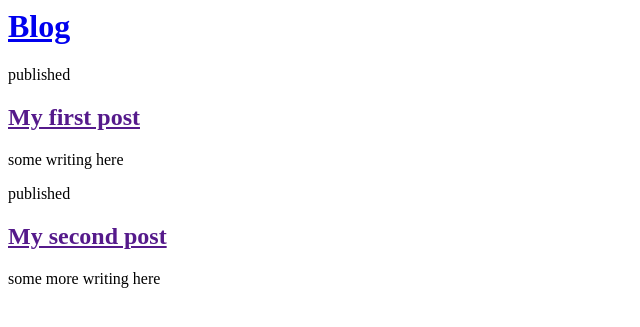
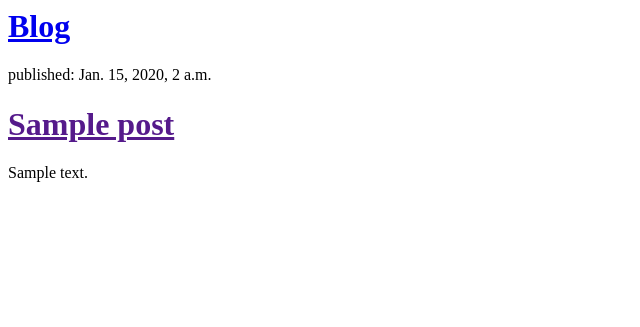
Before and after one commit to JennyHuaang/my-first-blog, a Django app: template blog/templates/blog/post_list.html in a window 1280 px wide. Shown: the top 327 px of the page, without its empty margins (0-640 px from the left). Run offline with Django 3.2, Linux system fonts and the light colour scheme; the template is opened without the code that fills it: values that come from a table or form of the project are taken from there, others are empty; tables that the repository leaves empty hold one stand-in row (values such as "Sample post").

Commit message:
Modified templates to display posts from database.

```diff
--- a/blog/templates/blog/post_list.html
+++ b/blog/templates/blog/post_list.html
@@ -6,17 +6,12 @@
 		<div>
 			<h1><a href = "/"> Blog </a></h1>
 		</div>
-
-		<div>
-			<p>published</p>
-			<h2><a href = ""> My first post </a></h2>
-			<p>some writing here</p>
-		</div>
-
-		<div>
-			<p>published</p>
-			<h2><a href =""> My second post </a></h2>
-			<p> some more writing here </p>
-		</div>
+		{% for post in posts %}
+			<div>
+				<p> published: {{post.published_date}}</p>
+				<h1><a href = ""> {{post.title}}</a></h1>
+				<p>{{post.text|linebreaksbr}}</p>
+			</div>
+		{% endfor %}
 	</body>
 </html>
--- a/blog/views.py
+++ b/blog/views.py
@@ -2,7 +2,11 @@
 from __future__ import unicode_literals
 
 from django.shortcuts import render
+from django.utils import timezone
+from .models import Post
+
 
 # Create your views here.
 def post_list(request):
-	return render(request, 'blog/post_list.html')
+	posts = Post.objects.filter(published_date__lte=timezone.now()).order_by('published_date')
+	return render(request, 'blog/post_list.html', {'posts' : posts})
```
